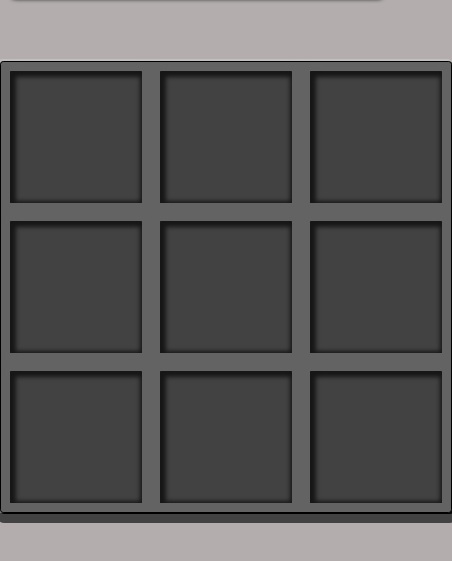
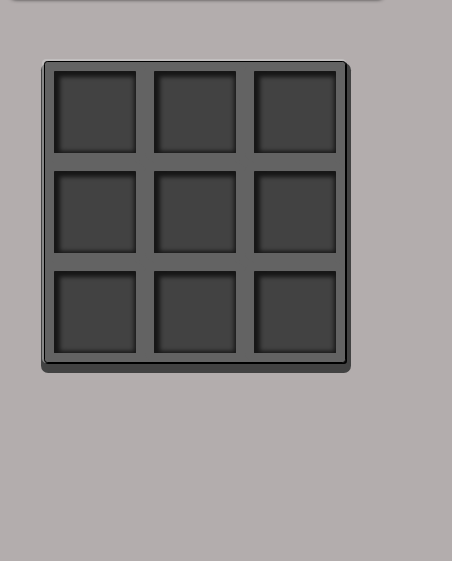
Before and after one commit to chochimus/tic-tac-toe, a plain HTML site: page index.html in a window 390 px wide. Shown: the part 71-632 px from the top of the page, 452 px wide, since content can reach past the window. Drawn offline with Linux system fonts and the light colour scheme.

Commit message:
More accessible to mobile

```diff
--- a/styles.css
+++ b/styles.css
@@ -89,3 +89,16 @@ dialog button{
   padding: 0.8rem;
   border-radius: 0.4rem;
 }
+
+@media screen and (min-width: 350px) {
+  dialog {
+    height: 20%;
+  }
+  .board {
+    width: 300px;
+  }
+  .board button {
+    width: 100px;
+    height: 100px;
+  }
+}
```
